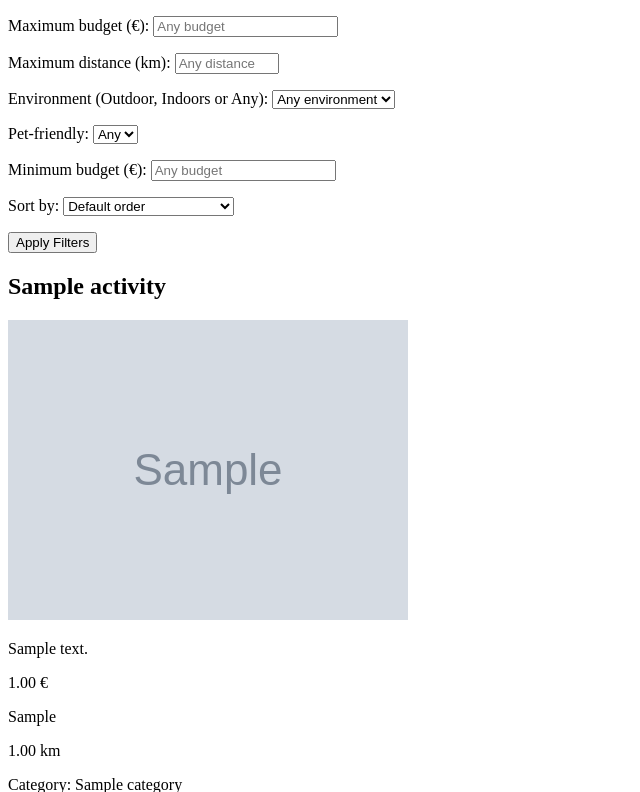
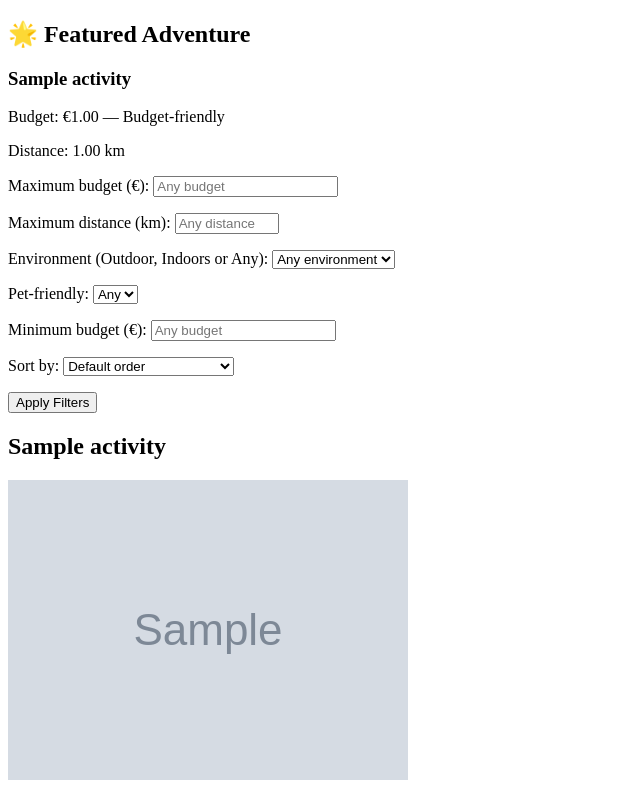
Before and after one commit to petkovainna13-source/PlanACT, a Django app: page /activities/ in a window 1280 px wide. Shown: the part 132-924 px from the top of the page, without its empty margins (0-640 px from the left). Run offline with Django 5.2, Linux system fonts and the light colour scheme; tables that the repository leaves empty hold one stand-in row (values such as "Sample post"); grey boxes marked "Sample" are stand-in pictures.

Commit message:
Add activity filters, sorting, custom 404 and template tags

```diff
--- a/activities/templates/activities/activity_view.html
+++ b/activities/templates/activities/activity_view.html
@@ -1,6 +1,20 @@
 {% extends 'base.html' %}
+{% load activity_extras %}
 {% load static %}
 {% block content %}
+
+    {% featured_activity as featured %}
+        <section class="featured-activity">
+            <h2>🌟 Featured Adventure</h2>
+            {% if featured %}
+                <h3>{{ featured.name }}</h3>
+                <p>Budget: €{{ featured.budget }} — {{ featured.budget|budget_label }}</p>
+                <p>Distance: {{ featured.distance }} km</p>
+            {% else %}
+                <p>No adventures yet. Create your first activity!</p>
+            {% endif %}
+        </section>
+
     <form method='get'>
     {{ form.as_p }}
     <button type="submit">Apply Filters</button>
--- /dev/null
+++ b/activities/templatetags/activity_extras.py
@@ -0,0 +1,31 @@
+import random
+
+from django import template
+from django.shortcuts import render
+
+from activities.models import Activity
+
+register = template.Library()
+
+@register.filter
+def budget_label(budget):
+    if budget ==0:
+        result= 'Free'
+    elif 0<budget<=20:
+        result = 'Budget-friendly'
+    elif 20<budget<=100:
+        result = 'Moderate'
+    elif budget>100:
+        result = 'Expensive'
+    return result
+
+@register.simple_tag
+def featured_activity():
+    activities = Activity.objects.all()
+    try:
+        selected_activity = random.choice(activities)
+
+    except IndexError:
+        selected_activity = None
+
+    return selected_activity
--- a/planact/settings.py
+++ b/planact/settings.py
@@ -25,7 +25,7 @@ SECRET_KEY = 'django-insecure-@tn^1npz%#f+n%$ld*dnc=88+@34_8!pbn^=+pdo9b0ko^)#ax
 # SECURITY WARNING: don't run with debug turned on in production!
 DEBUG = True
 
-ALLOWED_HOSTS = []
+ALLOWED_HOSTS = ['127.0.0.1', 'localhost']
 
 
 # Application definition
```
Also changed, not shown: templates/404.html (added, +10 -0 lines), activities/templatetags/__init__.py (added).
